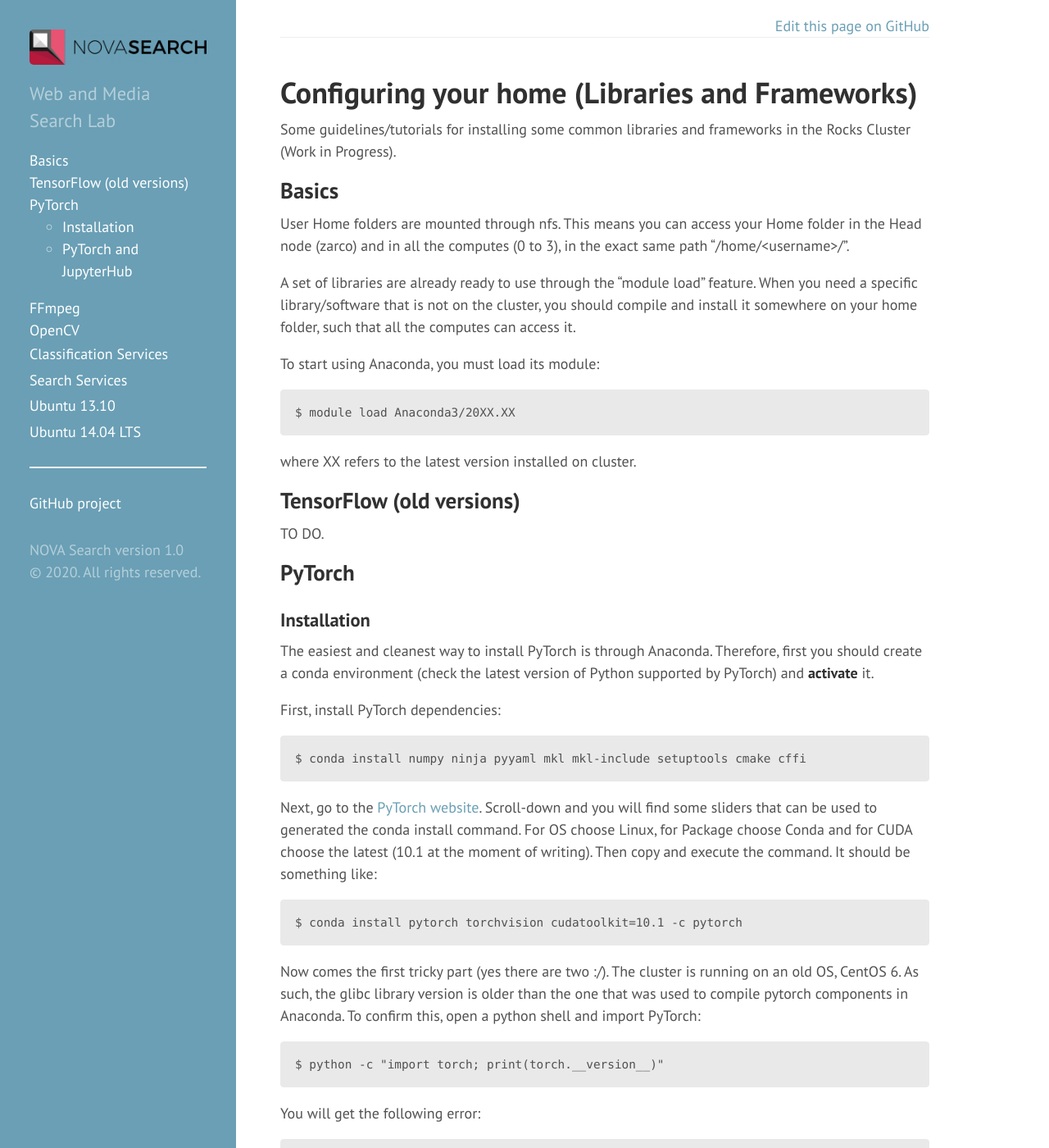
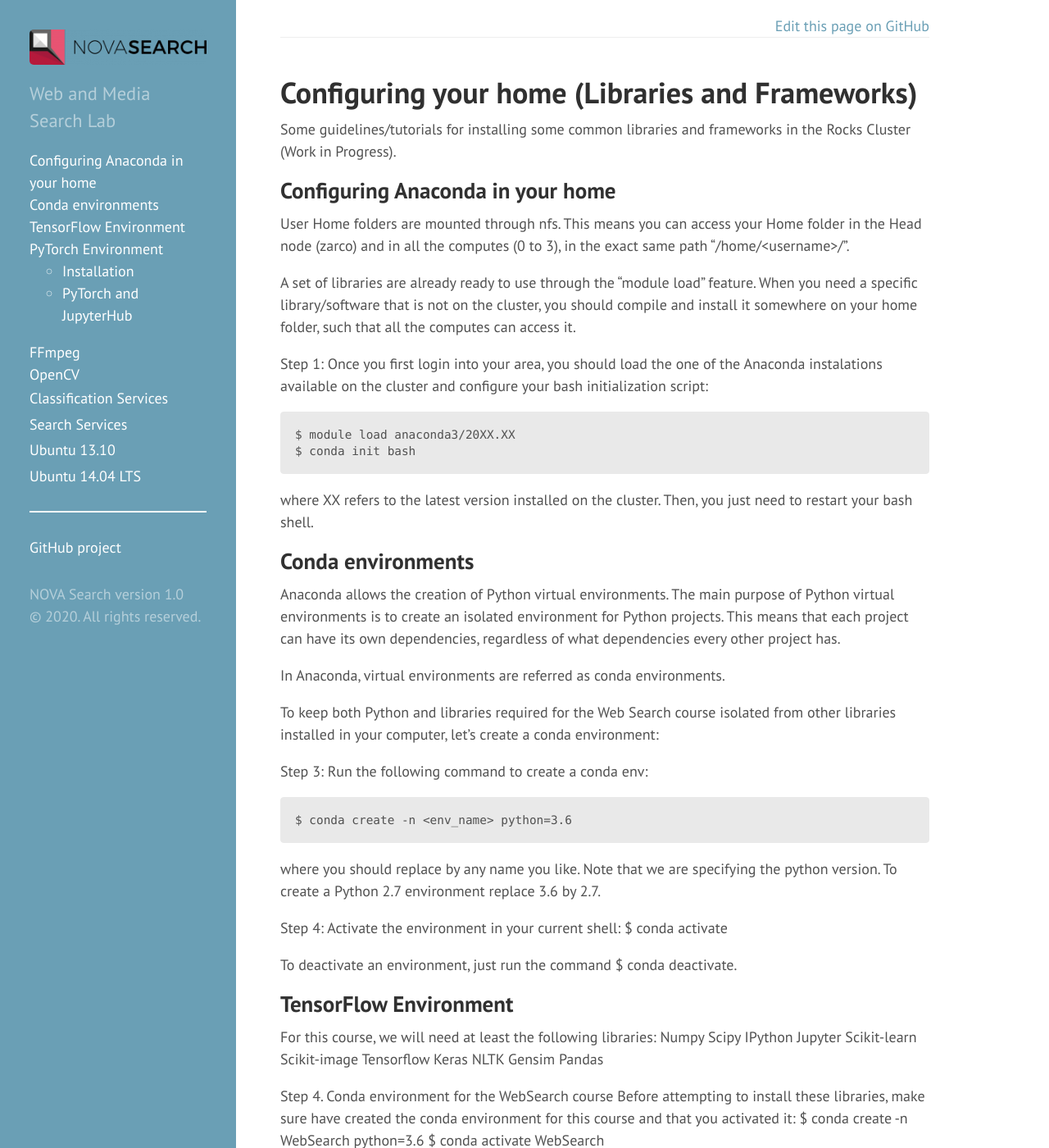
Before and after one commit to novasearch/wiki.novasearch.org, a Jekyll site: the page built from wiki/Software_Libraries.md, in a window 1280 px wide and 1400 px high. Shown: the whole window at 82% size. Built offline with Jekyll 4.4.1, drawn with Linux system fonts in a browser that asks for light colours; some of the changed text lies outside the part shown.

Commit message:
Update Software_Libraries.md

```diff
--- a/wiki/Software_Libraries.md
+++ b/wiki/Software_Libraries.md
@@ -7,26 +7,105 @@
 Some guidelines/tutorials for installing some common libraries and frameworks in the Rocks Cluster (Work in Progress).
 
 
-Basics
+Configuring Anaconda in your home
 ------------
 
 User Home folders are mounted through nfs. This means you can access your Home folder in the Head node (zarco) and in all the computes (0 to 3), in the exact same path "/home/\<username\>/".
 
 A set of libraries are already ready to use through the "module load" feature. When you need a specific library/software that is not on the cluster, you should compile and install it somewhere on your home folder, such that all the computes can access it.
 
-To start using Anaconda, you must load its module:
+Step 1:
+Once you first login into your area, you should load the one of the Anaconda instalations available on the cluster and configure your bash initialization script:
 
-    $ module load Anaconda3/20XX.XX
+    $ module load anaconda3/20XX.XX
+    $ conda init bash
 
-where XX refers to the latest version installed on cluster.
+where XX refers to the latest version installed on the cluster. Then, you just need to restart your bash shell.
+
+Conda environments
+------------
+
+Anaconda allows the creation of Python virtual environments. The main purpose of Python virtual environments is to create an isolated environment for Python projects. This means that each project can have its own dependencies, regardless of what dependencies every other project has.
+
+In Anaconda, virtual environments are referred as conda environments.
+
+To keep both Python and libraries required for the Web Search course isolated from other libraries installed in your computer, let’s create a conda environment:
+
+Step 3: Run the following command to create a conda env:
+
+    $ conda create -n <env_name> python=3.6
+
+where you should replace <env_name> by any name you like. Note that we are specifying the python version. To create a Python 2.7 environment replace 3.6 by 2.7.
+
+Step 4: Activate the environment in your current shell:
+    $ conda activate <env_name>
+
+To deactivate an environment, just run the command
+    $ conda deactivate.
 
 
-TensorFlow (old versions)
+TensorFlow Environment
 ------------
-TO DO.
+For this course, we will need at least the following libraries:
+Numpy
+Scipy
+IPython
+Jupyter
+Scikit-learn
+Scikit-image
+Tensorflow
+Keras
+NLTK
+Gensim
+Pandas
+
+Step 4. Conda environment for the WebSearch course
+Before attempting to install these libraries, make sure have created the conda environment for this course and that you activated it:
+    $ conda create -n WebSearch python=3.6
+    $ conda activate WebSearch
+
+Step 5: Installing the required Python libraries:
+    $ conda install pip h5py numpy scipy scikit-learn scikit-image gensim nltk jupyter pandas ipykernel
+Conda will also install the required libraries’ dependencies.
+
+Step 6: Installing tensorflow:
+
+    $ conda install tensorflow==1.15
+
+If you have an NVIDIA GPU, you can install tensorflow with GPU support. Check tensorflow documentation for installation instructions for your platform.
+
+Step 7: Installing keras:
+    $ conda install keras
+
+Step 8: Setup Keras to use tensorflow backend.
+
+Create a Keras config file -  Linux and macOS:
+    $ mkdir ~/keras && touch ~/keras/keras.json
+
+Open the created file and paste:
+{
+    "floatx": "float32",
+    "epsilon": 1e-07,
+    "backend": "tensorflow",
+    "image_data_format": "channels_last"
+}
+Save and exit.
+
+Step 9: Test if Keras is using the tensorflow backend:
+    $ python
+    $ >>> import keras
+It should print the following message: Using TensorFlow backend.
+
+Step 10: Create a Jupyter Kernel in your conda environment
+    $ ipython kernel install --user --name=WebSearch
+
+Step 11. Deactivate the conda environment
+Now you should deactivate the conda environment to avoid changing its configuration:
+    $ conda deactivate
 
 
-PyTorch
+
+PyTorch Environment
 ------------
 
 ### Installation
```
